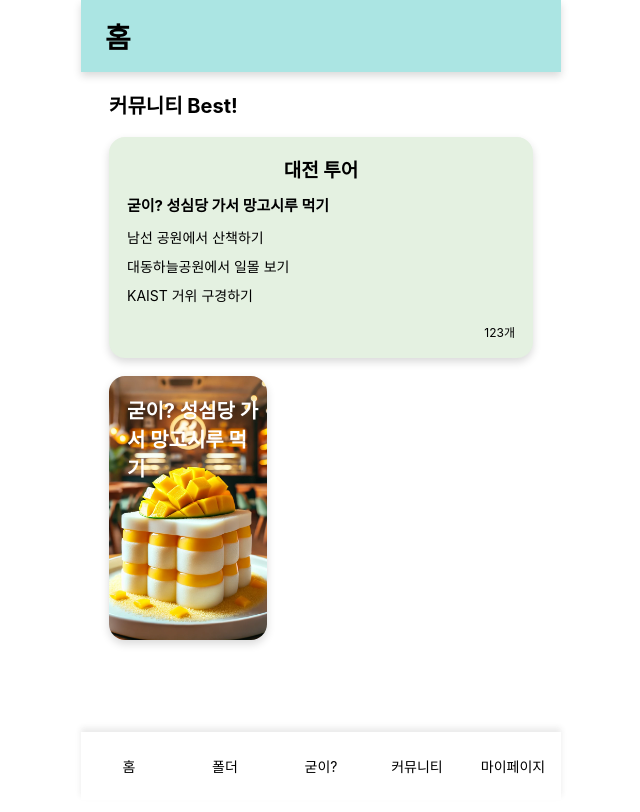
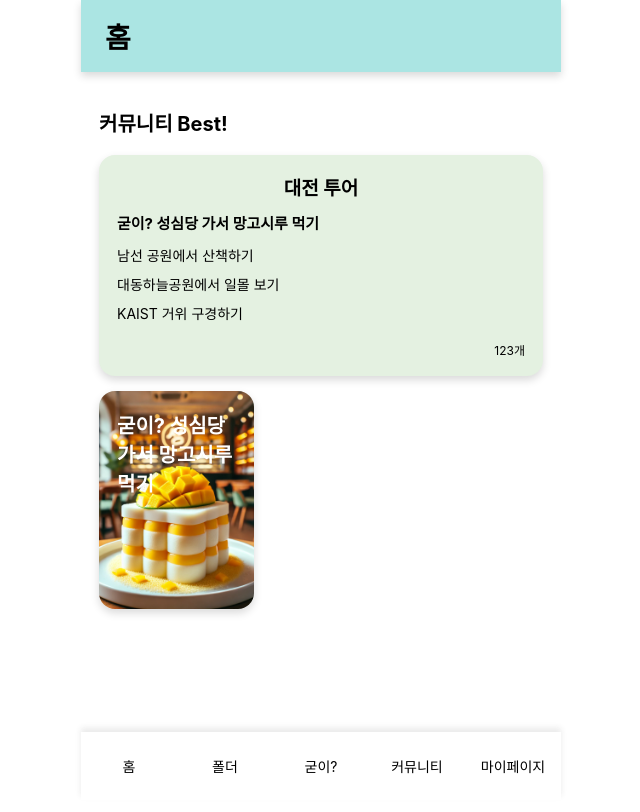
Before and after one commit to INU-SPOT/goode-travel-frontend, a React (Create React App) app: page / in a window 1280 px wide. Shown: the top 812 px of the page, without its empty margins (319-959 px from the left). Built offline with nearby package versions, Linux system fonts and the light colour scheme.

Commit message:
feat: 벤토 그리드 구현 수정

```diff
--- /dev/null
+++ b/src/components/BentoGrid.tsx
@@ -0,0 +1,39 @@
+import React from "react";
+import styled from "styled-components";
+
+interface GridItemData {
+  id: number;
+  width: number;
+  height: number;
+  component: React.ReactNode;
+}
+
+interface BentoGridProps {
+  items: GridItemData[];
+}
+
+const GridContainer = styled.div`
+  display: grid;
+  grid-template-columns: repeat(8, 1fr);
+  gap: 18px;
+  grid-auto-rows: 100px;
+`;
+
+const GridItemWrapper = styled.div<{ width: number; height: number }>`
+  grid-row-end: span ${({ height }) => height};
+  grid-column-end: span ${({ width }) => width};
+`;
+
+const BentoGrid: React.FC<BentoGridProps> = ({ items }) => {
+  return (
+    <GridContainer>
+      {items.map((item) => (
+        <GridItemWrapper key={item.id} width={item.width} height={item.height}>
+          {item.component}
+        </GridItemWrapper>
+      ))}
+    </GridContainer>
+  );
+};
+
+export default BentoGrid;
--- a/src/components/ShareSheet.tsx
+++ /dev/null
@@ -1,3 +0,0 @@
-import styled from "styled-components";
-
-export default function ShareSheet() {}
--- a/src/pages/HomePage.tsx
+++ b/src/pages/HomePage.tsx
@@ -1,6 +1,7 @@
 import styled from "styled-components";
 import { COLOR } from "../utils/color";
 import exampleImage from "../assets/images/KakaoTalk_Photo_2024-08-07-20-33-27.png";
+import BentoGrid from "../components/BentoGrid";
 
 interface SharedProps {
   title?: string;
@@ -10,6 +11,7 @@ interface SharedProps {
   image?: string;
 }
 
+// 커뮤니티 게시글에 대한 임시 데이터입니다.
 const communityData = {
   title: "대전 투어",
   goode: "굳이? 성심당 가서 망고시루 먹기",
@@ -23,18 +25,36 @@ const communityData = {
 };
 
 export default function HomePage() {
-  return (
-    <>
-      <StyledHeader>홈</StyledHeader>
-      <Container>
-        <Text>커뮤니티 Best!</Text>
+  const items = [
+    {
+      id: 1,
+      width: 8,
+      height: 2,
+      component: (
         <StyledCommunity
           title={communityData.title}
           goode={communityData.goode}
           details={communityData.details}
           recommendations={communityData.recommendations}
         />
+      ),
+    },
+    {
+      id: 2,
+      width: 3,
+      height: 2,
+      component: (
         <StyledImage goode={communityData.goode} image={communityData.image} />
+      ),
+    },
+  ];
+
+  return (
+    <>
+      <StyledHeader>홈</StyledHeader>
+      <Container>
+        <Text>커뮤니티 Best!</Text>
+        <BentoGrid items={items} />
       </Container>
     </>
   );
@@ -54,16 +74,15 @@ const StyledHeader = styled.header`
 
 const Container = styled.div`
   display: flex;
-  height: 100vh;
-  width: 100%;
   flex-direction: column;
   gap: 18px;
+  padding: 18px;
 `;
 
 const Text = styled.div`
   font-size: 20px;
   font-weight: bold;
-  margin-left: 28px;
+  /* margin-left: 23px; */
   margin-top: 18px;
 `;
 
@@ -90,7 +109,6 @@ const StyledCommunity = ({
 const CommunityWrapper = styled.div`
   display: flex;
   flex-direction: column;
-  margin: 0 28px;
   background-color: ${COLOR.green};
   justify-content: center;
   border-radius: 16px;
@@ -117,7 +135,6 @@ const Goode = styled.div`
 const DetailList = styled.ul`
   list-style: none;
   padding: 0;
-
   margin: 0;
   margin-bottom: 9px;
 `;
@@ -144,9 +161,8 @@ const ImageWrapper = styled.div<{ image?: string }>`
   position: relative;
   display: flex;
   flex-direction: column;
-  margin: 0 28px;
-  width: 33%;
-  height: 33%;
+  width: 100%;
+  height: 100%;
   justify-content: center;
   border-radius: 16px;
   box-sizing: border-box;
```
Also changed, not shown: src/components/GridItem.tsx (added, +20 -0 lines).
